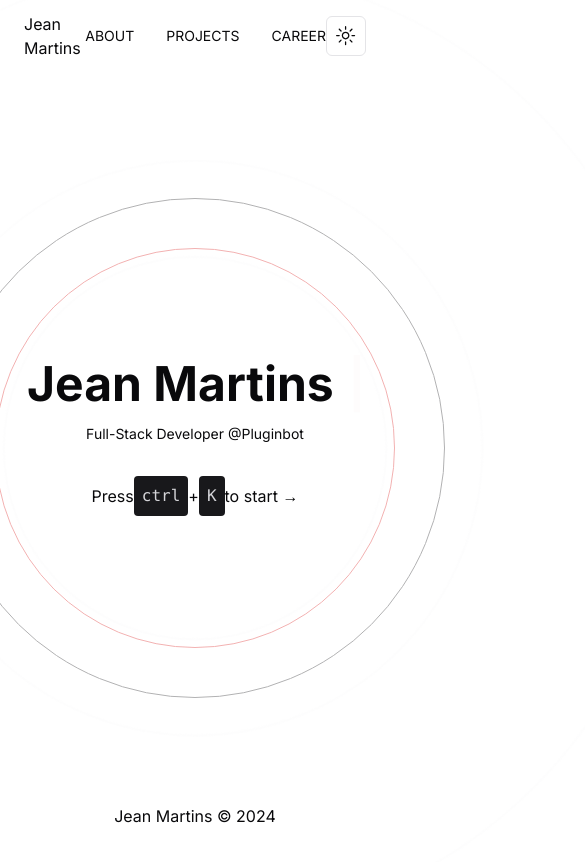
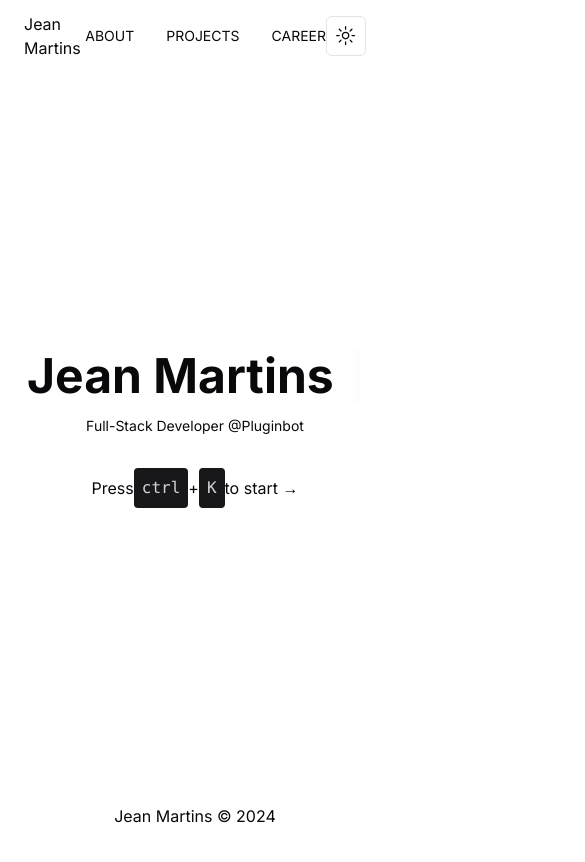
Before and after one commit to jeanmrtns/portifolio-v2, a Next.js app: page / in a window 390 px wide. Shown: the top 862 px of the page, 585 px wide, since content can reach past the window. Built offline with nearby package versions, Linux system fonts and the light colour scheme.

Commit message:
feat: change animations for responsivity

```diff
--- a/src/components/background-circles.tsx
+++ b/src/components/background-circles.tsx
@@ -3,12 +3,12 @@ import { motion } from 'framer-motion'
 export function BackgroundCircles() {
   return (
     <motion.div
-      className="relative flex justify-center items-center"
+      className="relative hidden lg:flex justify-center items-center"
       initial={{
         opacity: 0,
       }}
       animate={{
-        scale: [1, 2, 2, 3, 1],
+        scale: [1, 1, 1, 1, 1],
         opacity: [0.1, 0.2, 0.4, 0.8, 0.1, 1.0],
         borderRadius: ['20%', '20%', '50%', '80%', '20%'],
       }}
@@ -16,11 +16,11 @@ export function BackgroundCircles() {
         duration: 2.5,
       }}
     >
-      <div className="absolute border dark:border-zinc-800 rounded-full h-[200px] w-[200px] mt-52 animate-ping" />
-      <div className="absolute border dark:border-zinc-800 rounded-full h-[300px] w-[300px] mt-52 animate-ping" />
-      <div className="absolute border dark:border-zinc-800 rounded-full h-[500px] w-[500px] mt-52 animate-ping" />
-      <div className="absolute border rounded-full border-red-600 opacity-20  animate-pulse h-[400px] w-[400px] mt-52" />
-      <div className="absolute border rounded-full border-zinc-800 opacity-20  animate-pulse h-[500px] w-[500px] mt-52" />
+      <div className="absolute border dark:border-zinc-800 rounded-full h-[200px] w-[200px] mt-20 animate-ping" />
+      <div className="absolute border dark:border-zinc-800 rounded-full h-[300px] w-[300px] mt-20 animate-ping" />
+      <div className="absolute border dark:border-zinc-800 rounded-full h-[500px] w-[500px] mt-20 animate-ping" />
+      <div className="absolute border rounded-full border-red-600 opacity-20  animate-pulse h-[400px] w-[400px] mt-20" />
+      <div className="absolute border rounded-full border-zinc-800 opacity-20  animate-pulse h-[500px] w-[500px] mt-20" />
     </motion.div>
   )
 }
```
